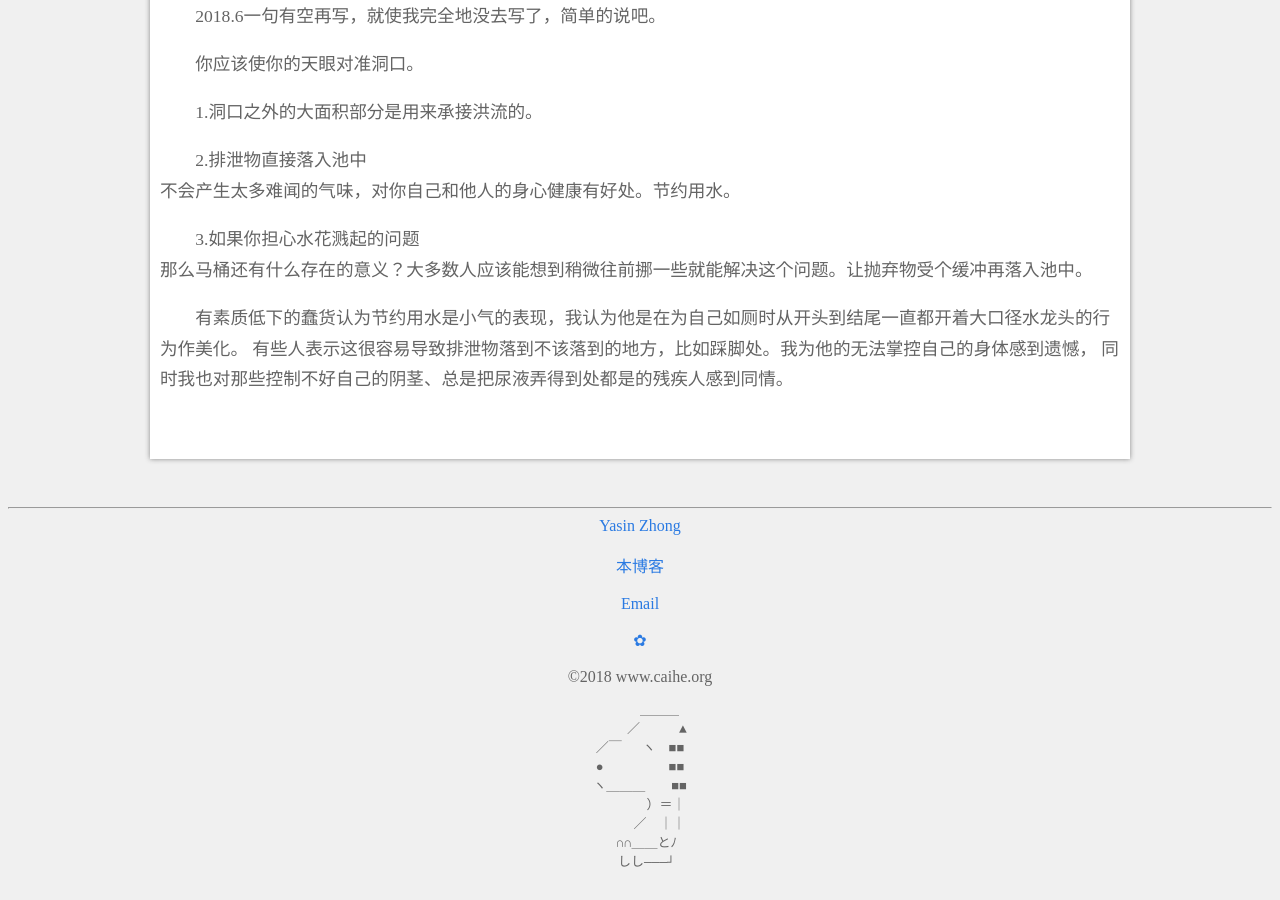
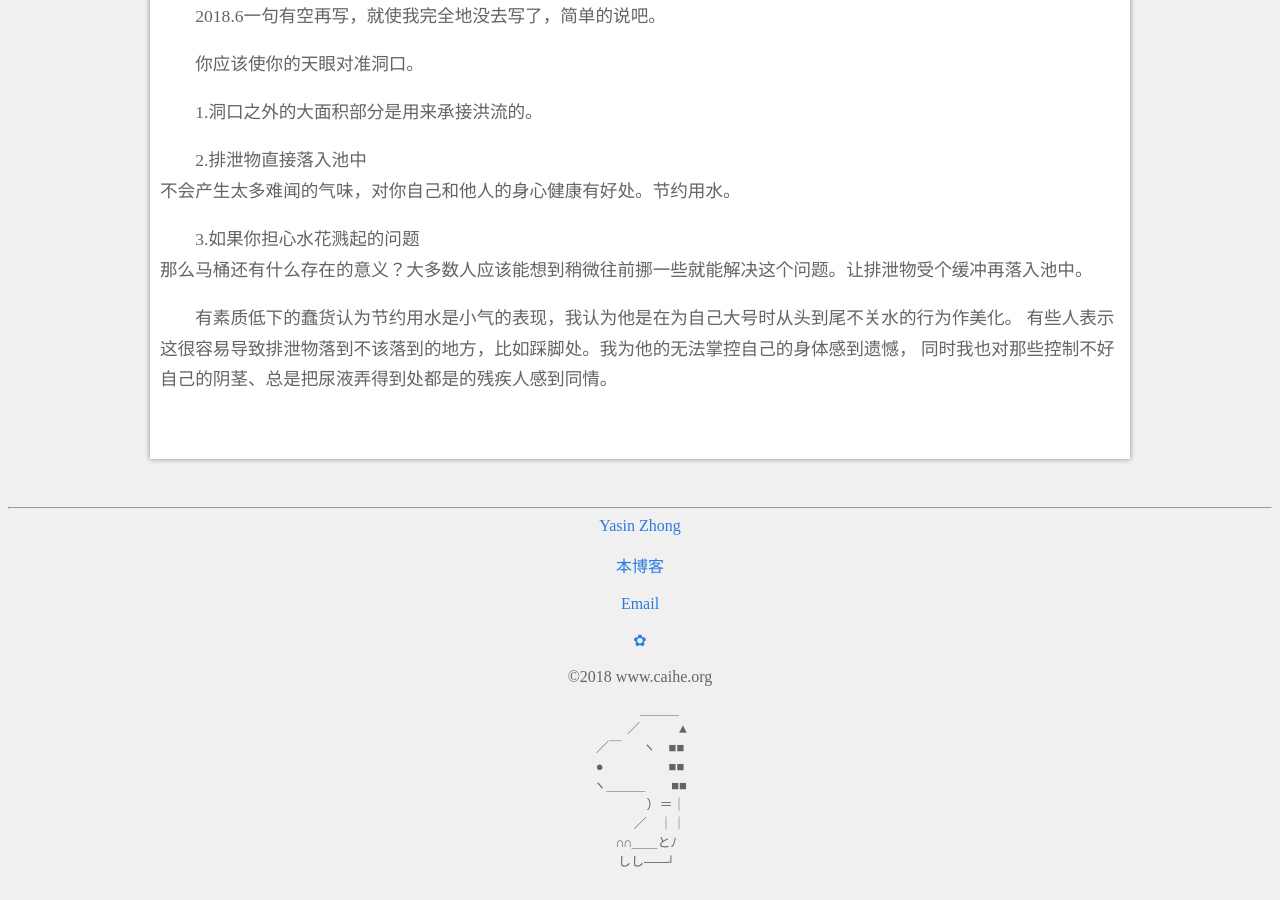
Before and after one commit to YasinZhong/yasinzhong.github.io, a Jekyll site: the page built from _posts/2018-4-13-DK.html, in a window 1280 px wide and 900 px high, scrolled down 588 px. Built offline with Jekyll 4.4.1, drawn with Linux system fonts in a browser that asks for light colours; comment, search, counter and statistics services are not loaded.

Commit message:
2018/06/07

```diff
--- a/_posts/2018-4-13-DK.html
+++ b/_posts/2018-4-13-DK.html
@@ -47,11 +47,11 @@ title: 蹲坑的朝向
 
 <p>
 	3.如果你担心水花溅起的问题<br>
-	那么马桶还有什么存在的意义？大多数人应该能想到稍微往前挪一些就能解决这个问题。让抛弃物受个缓冲再落入池中。
+	那么马桶还有什么存在的意义？大多数人应该能想到稍微往前挪一些就能解决这个问题。让排泄物受个缓冲再落入池中。
 </p>
 
 <p>
-	有素质低下的蠢货认为节约用水是小气的表现，我认为他是在为自己如厕时从开头到结尾一直都开着大口径水龙头的行为作美化。
+	有素质低下的蠢货认为节约用水是小气的表现，我认为他是在为自己大号时从头到尾不关水的行为作美化。
 	有些人表示这很容易导致排泄物落到不该落到的地方，比如踩脚处。我为他的无法掌控自己的身体感到遗憾，
 	同时我也对那些控制不好自己的阴茎、总是把尿液弄得到处都是的残疾人感到同情。
 </p>
```
